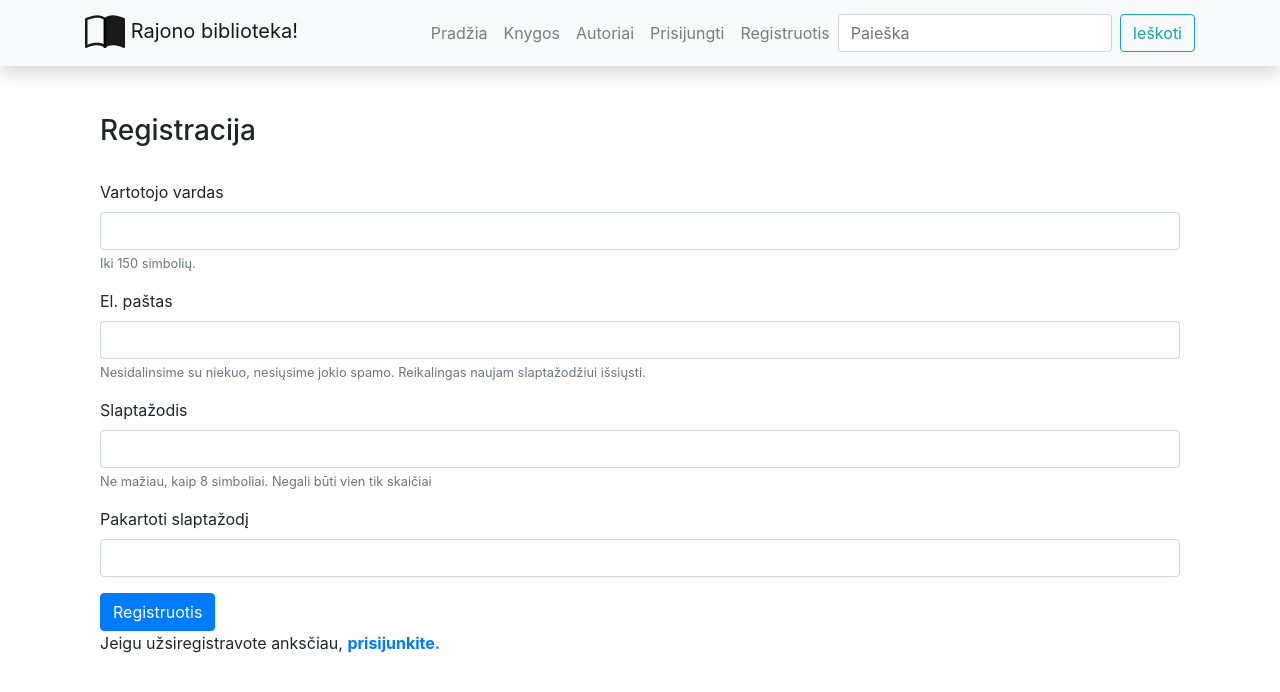
After one commit to sedlibera/django1, a Django app: page /library/register/ in a window 1280 px wide. The commit adds this page. Shown: the top 692 px of the page. Run offline with Django 4.2, Linux system fonts and the light colour scheme; some libraries are stand-ins or nearby versions.

Commit message:
juzerio registravimas

```diff
--- a/mysite/library/templates/base.html
+++ b/mysite/library/templates/base.html
@@ -44,7 +44,7 @@
             <li class="nav-item"><a class="nav-link" href="{% url 'logout'%}?next=/library">Atsijungti</a></li>
           {% else %}
             <li class="nav-item"><a class="nav-link" href="{% url 'login'%}?next={{request.path}}">Prisijungti</a></li>
-            <li class="nav-item"><a class="nav-link" href="#">Registruotis</a></li>
+            <li class="nav-item"><a class="nav-link" href="{% url 'register'%}">Registruotis</a></li>
           {% endif %}
       </ul>
       <form class="form-inline my-2 my-lg-0" action="{% url 'search_link' %}" method="get">
--- /dev/null
+++ b/mysite/library/templates/register.html
@@ -0,0 +1,39 @@
+{% extends "base.html" %}
+{% block content %}
+    <div class="container register">
+        <h3>Registracija</h3><br/>
+        {% if messages %}
+            {% for message in messages %}
+                <div class="alert alert-danger" role="alert">
+                    {{ message }}
+                </div>
+            {% endfor %}
+        {% endif %}
+        <form method="post">
+            {% csrf_token %}
+            <div class="form-group">
+                <label for="username">Vartotojo vardas</label>
+                <input name="username" type="text" class="form-control" id="username" aria-describedby="usernameHelp">
+                <small id="usernameHelp" class="form-text text-muted">Iki 150 simbolių.</small>
+            </div>
+            <div class="form-group">
+                <label for="exampleInputEmail1">El. paštas</label>
+                <input name="email" type="email" class="form-control" id="exampleInputEmail1" aria-describedby="emailHelp">
+                <small id="emailHelp" class="form-text text-muted">Nesidalinsime su niekuo, nesiųsime jokio spamo.
+                    Reikalingas naujam slaptažodžiui išsiųsti. </small>
+            </div>
+            <div class="form-group">
+                <label for="password">Slaptažodis</label>
+                <input name="password" type="password" class="form-control" id="password" aria-describedby="pwdHelp">
+                <small id="pwdHelp" class="form-text text-muted">Ne mažiau, kaip 8 simboliai. Negali būti vien tik
+                    skaičiai</small>
+            </div>
+            <div class="form-group">
+                <label for="password2">Pakartoti slaptažodį</label>
+                <input name="password2" type="password" class="form-control" id="password2" aria-describedby="pwd2Help">
+            </div>
+            <button type="submit" class="btn btn-primary register-button">Registruotis</button>
+        </form>
+        <p>Jeigu užsiregistravote anksčiau, <a href="{% url 'login' %}"><strong>prisijunkite.</strong></a></p>
+    </div>
+{% endblock %}
--- a/mysite/library/urls.py
+++ b/mysite/library/urls.py
@@ -10,4 +10,5 @@ urlpatterns = [
     path('search/', views.search, name="search_link"),
     path('accounts/', include("django.contrib.auth.urls")),
     path("mybooks/", views.LoanedBooksByUserListView.as_view(), name="my-borrowed"),
+    path("register/", views.register, name="register"),
 ]
--- a/mysite/library/views.py
+++ b/mysite/library/views.py
@@ -1,12 +1,16 @@
 import logging
 
-from django.shortcuts import render, get_object_or_404
+from django.shortcuts import render, get_object_or_404, redirect
 from django.http import HttpResponse
 from .models import Book, Author, BookInstance, Genre
 from django.views import generic
 from django.core.paginator import Paginator
 from django.db.models import Q
 from django.contrib.auth.mixins import LoginRequiredMixin
+from django.contrib.auth.forms import User
+from django.views.decorators.csrf import csrf_protect
+from django.contrib import messages
+
 
 def index(request):
     num_books = Book.objects.all().count()
@@ -59,3 +63,30 @@ class LoanedBooksByUserListView(LoginRequiredMixin, generic.ListView):
 
     def get_queryset(self):
         return BookInstance.objects.filter(reader=self.request.user).filter(status__exact="p").order_by("due_back")
+
+@csrf_protect
+def register(request):
+    if request.method == "POST":
+        username = request.POST['username']
+        email = request.POST['email']
+        password = request.POST['password']
+        password2 = request.POST['password2']
+        laukai = [username, email, password, password2]
+        if not all(laukai):
+            messages.error(request, f"Visi laukai turi būti užpildyti!")
+            return redirect("register")
+        if password == password2:
+            if User.objects.filter(username=username).exists():
+                messages.error(request, f"Vartotojo vardas {username} uzimtas!")
+                return redirect("register")
+            else:
+                if User.objects.filter(email=email).exists():
+                    messages.error(request, f"Vartotojas su el. pastu {email} jau uzregistruotas!")
+                    return redirect("register")
+                else:
+                    User.objects.create_user(username, email=email, password=password)
+                    messages.success(request, f"Vartotojas {username} sukurtas")
+        else:
+            messages.error(request, "Slaptazodziai nesutampa!!!")
+            return redirect("register")
+    return render(request, "register.html")
```
Also changed, not shown: mysite/db.sqlite3, mysite/library/migrations/0002_bookinstance_reader.py (added).
